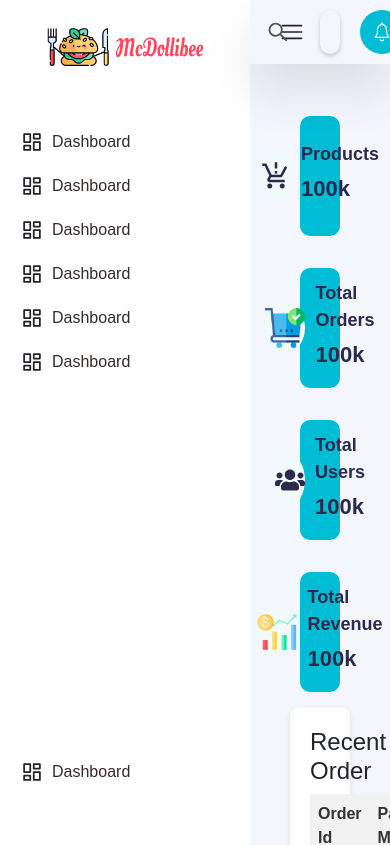
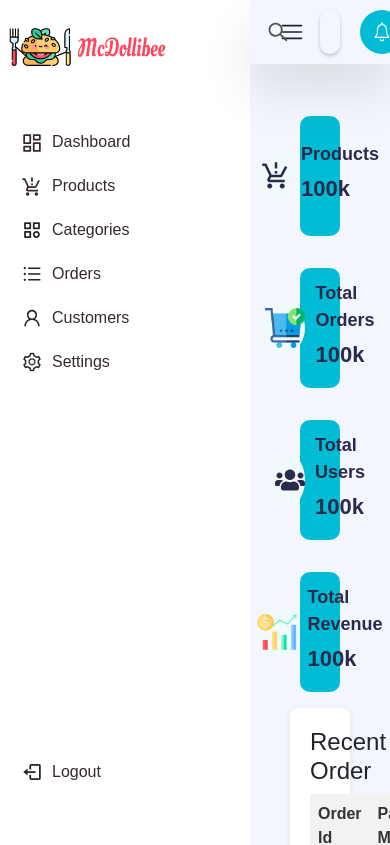
Before and after one commit to JMarkDev/Food_Ordering_Mcdollibee, a React (Vite) app in the folder Food-Ordering-Dashboard1/: page /dashboard in a window 390 px wide. Shown: the top 845 px of the page. Built offline with nearby package versions, Linux system fonts and the light colour scheme; a web font is replaced by a local one.

Commit message:
responsive dashboard

```diff
--- a/Food-Ordering-Dashboard1/src/App.css
+++ b/Food-Ordering-Dashboard1/src/App.css
@@ -12,6 +12,10 @@ li{
   list-style: none;
 }
 
+.hide-sidebar .show_links{
+  display: none;
+}
+
   .content {
     /* height: 100%; */
     background-color: #f3f6fc;
@@ -19,7 +23,10 @@ li{
     right: 0;
     padding-top: 100px;
     width: calc(100% - 250px);
+  }
 
+  .content1{
+    width: calc(100% - 70px);
   }
 
   .dashboard-table {
--- a/Food-Ordering-Dashboard1/src/App.jsx
+++ b/Food-Ordering-Dashboard1/src/App.jsx
@@ -15,20 +15,21 @@ function App() {
 
   const handleSidebarToggle = () => {
     setShowSidebar(!showSidebar);
-    console.log('hahaha')
+    document.body.classList.toggle("hide-sidebar")
   }
+
   return (
     <div className='app'>
       <Navbar showSidebar={showSidebar} handleSidebarToggle={handleSidebarToggle} />
       <Sidebar showSidebar={showSidebar} />
-        <div className="content">
+        <div className={`content ${showSidebar ? 'content1' : ''}`}>
         <Routes >
           <Route path='/' element={<Navigate to='/dashboard'/>} />
           <Route path='/dashboard' element={<Dashboard />}/>
           <Route path='/products' element={<Products />}/>
           <Route path='/category' element={<Category />}/>
           <Route path='/orders' element={<Order />}/>
-          <Route path='/users' element={<User />} />
+          <Route path='/costumers' element={<User />} />
           <Route path='/settings' element={<Settings />}/>
         </Routes>
         </div>
--- a/Food-Ordering-Dashboard1/src/components/navbar/Navbar.jsx
+++ b/Food-Ordering-Dashboard1/src/components/navbar/Navbar.jsx
@@ -4,10 +4,10 @@ import {AiOutlineSearch} from "react-icons/ai"
 import {RxHamburgerMenu} from "react-icons/rx"
 import "../../styles/Navbar.css"
 
-function Navbar({handleSidebarToggle}) {
+function Navbar({showSidebar, handleSidebarToggle}) {
 
   return (
-    <div className="nav__dashboard">
+    <div className={`nav__dashboard ${showSidebar ? 'nav__dashboard1' : ""}`}>
     <div className="burger" onClick={handleSidebarToggle}>
       <RxHamburgerMenu className="burger__icon"/>
       {/* <p className="nav__time">Mon 30 June 2023 | 12:00 PM</p> */}
--- a/Food-Ordering-Dashboard1/src/components/sidebar/Sidebar.jsx
+++ b/Food-Ordering-Dashboard1/src/components/sidebar/Sidebar.jsx
@@ -5,62 +5,91 @@ import {BiCategory, BiLogOut} from "react-icons/bi";
 import {MdOutlineProductionQuantityLimits} from "react-icons/md"
 import {LuLayoutDashboard} from "react-icons/lu"
 import logo from "../../assets/images/logo2.png"
+import logo1 from "../../assets/images/logo__icon.png"
 
 function Sidebar({showSidebar}) {
   return (
-    <div className={`sidebar ${showSidebar ? 'hide__sidebar' : ""}`}>
+    <div className={`sidebar ${showSidebar ? "hide__sidebar" : ""}`}>
         <div className="sidebar-context">
-            <img className='logo' src={logo} alt="website logo" />
+        <img className="logo" src={showSidebar ? logo1 : logo} alt="website logo" />
+
         </div>
         <div className="sidebar-links">
-            <ul className='link'>
-                <li className='links'>
-                    <LuLayoutDashboard className={`icons ${showSidebar ? 'icons' : ""}`}/>
-                    <Link to="/dashboard" className={`link ${showSidebar ? 'icons1' : ""}`}>Dashboard</Link>
+                <ul className='show_links'>
+                    <li className="links">
+                        <Link to="/dashboard" className="link">
+                            <LuLayoutDashboard  className='icons'/>
+                            Dashboard
+                        </Link>
+                    </li>
+                    <li className="links">
+                        <Link to="/products" className="link">
+                            <MdOutlineProductionQuantityLimits className='icons'/>
+                            Products
+                        </Link>
+                    </li>
+                    <li className="links">
+                        <BiCategory className='icons'/>
+                        <Link to="/category" className="link">Categories</Link>
+                    </li>
+                    <li className="links">
+                        <AiOutlineUnorderedList className='icons'/>
+                        <Link to="/orders" className="link">Orders</Link>
+                    </li>
+                    <li className="links">
+                        <AiOutlineUser className='icons'/>
+                        <Link to="/costumers" className="link">Customers</Link>
+                    </li>
+                    <li className="links">
+                        <AiOutlineSetting className='icons'/>
+                        <Link to="/settings" className="link">Settings</Link>
+                    </li>
+                    <li className="links">
+                        <BiLogOut className='icons'/>
+                        <Link to="/logout" className="link">Logout</Link>
+                    </li>
+                </ul>
+
+        {showSidebar &&
+            <ul className='hide_links'>
+                <li className="links">
+                    <Link to="/dashboard" className="link">
+                        <LuLayoutDashboard className="icons"/>
+                    </Link>
                 </li>
-                <li className='links'>
-                    <LuLayoutDashboard className={`icons ${showSidebar ? 'icons' : ""}`}/>
-                    <Link to="/dashboard" className={`link ${showSidebar ? 'icons1' : ""}`}>Dashboard</Link>
+                <li className="links">
+                    <Link to="/products" className="link">
+                        <MdOutlineProductionQuantityLimits className='icons'/>
+                    </Link>
                 </li>
-                <li className='links'>
-                    <LuLayoutDashboard className={`icons ${showSidebar ? 'icons' : ""}`}/>
-                    <Link to="/dashboard" className={`link ${showSidebar ? 'icons1' : ""}`}>Dashboard</Link>
+                <li className="links">
+                    <Link to="/category" className="link">
+                        <BiCategory className='icons'/>
+                    </Link>
                 </li>
-                <li className='links'>
-                    <LuLayoutDashboard className={`icons ${showSidebar ? 'icons' : ""}`}/>
-                    <Link to="/dashboard" className={`link ${showSidebar ? 'icons1' : ""}`}>Dashboard</Link>
+                <li className="links">
+                    <Link to="/orders" className="link">
+                        <AiOutlineUnorderedList className='icons'/>
+                    </Link>
                 </li>
-                <li className='links'>
-                    <LuLayoutDashboard className={`icons ${showSidebar ? 'icons' : ""}`}/>
-                    <Link to="/dashboard" className={`link ${showSidebar ? 'icons1' : ""}`}>Dashboard</Link>
+                <li className="links">
+                    <Link to="/costumers" className="link">
+                        <AiOutlineUser className='icons'/>
+                    </Link>
                 </li>
-                <li className='links'>
-                    <LuLayoutDashboard className={`icons ${showSidebar ? 'icons' : ""}`}/>
-                    <Link to="/dashboard" className={`link ${showSidebar ? 'icons1' : ""}`}>Dashboard</Link>
+                <li className="links">
+                    <Link to="/settings" className="link">
+                            <AiOutlineSetting className='icons'/>
+                    </Link>
                 </li>
-                <li className='links'>
-                    <LuLayoutDashboard className={`icons ${showSidebar ? 'icons' : ""}`}/>
-                    <Link to="/dashboard" className={`link ${showSidebar ? 'icons1' : ""}`}>Dashboard</Link>
+                <li className="links">
+                    <Link to="/logout" className="link">
+                        <BiLogOut className='icons'/>
+                    </Link>
                 </li>
-                {/* <li className='links'>
-                    <Link to="/products"><MdOutlineProductionQuantityLimits className='icons'/>Products</Link>
-                </li>
-                <li className='links'>
-                    <Link to="/category"><BiCategory className='icons'/>Categories</Link>
-                </li>
-                <li className='links'>
-                    <Link to="/orders"><AiOutlineUnorderedList className='icons'/>Orders</Link>
-                </li>
-                <li className='links'>
-                    <Link to="/users"><AiOutlineUser className='icons'/>Customers</Link>
-                </li>
-                <li className='links'>
-                    <Link to="/settings"><AiOutlineSetting className='icons'/>Settings</Link>
-                </li>
-                <li className='links'>
-                    <Link to="/logout"><BiLogOut className='icons'/>Logout</Link>
-                </li> */}
+
             </ul>
+        }
         </div>
     </div>
   );
--- a/Food-Ordering-Dashboard1/src/styles/Navbar.css
+++ b/Food-Ordering-Dashboard1/src/styles/Navbar.css
@@ -10,6 +10,10 @@
     background-color: #f3f6fc;
     box-shadow: 0 26px 50px 0px rgba(0,0,0,0.1);
     z-index: 10; /* Ensures the fixed div appears above other elements */
+  }
+
+  .nav__dashboard1{
+    width: calc(100% - 70px);
   }
 
   .burger__icon{
--- a/Food-Ordering-Dashboard1/src/styles/Sidebar.css
+++ b/Food-Ordering-Dashboard1/src/styles/Sidebar.css
@@ -7,30 +7,34 @@ body{
 }
 
 .hide__sidebar{
-  background-color: red !important;
-  width: 80px !important;
+  width: 70px !important;
 }
 
-.icons1{
+.link1{
   display: none;
+  background-color: white !important;
 }
+
 
 ul li:last-child {
     position: absolute;
     bottom: 50px;
-    width: 230px;
+    width: calc(100% - 20px);
 }
 
 .sidebar-context{
   display: flex;
-  justify-content: center;
+  /* justify-content: center; */
   align-items: center;
   padding: 20px 0 28px 0;
 }
 
 .logo{
   /* width: 120px; */
+  /* margin-right: 50px; */
   border-radius: 10px;
+  /* position: absolute;
+  left: 0; */
 }
 
 .sidebar{
@@ -56,11 +60,17 @@ ul li:last-child {
 
 .links {
     display: flex;
+    /* justify-content: center; */
     align-items: center;
     margin-right: 10px;
     margin-left: -20px;
     padding: 10px;
     border-radius: 50px;
+  }
+
+  .links1{
+    display: flex;
+    justify-content: center;
   }
 
   .links:hover {
@@ -71,13 +81,6 @@ ul li:last-child {
     color: #fff;
   }
 
-  .icons {
-    font-size: 20px;
-    margin-right: 10px;
-    transform: scale(1.05);
-    vertical-align: middle;
-  }
-
   a {
     color: rgb(54, 42, 42);
     text-decoration: none;
```
Also changed, not shown: Food-Ordering-Dashboard1/src/assets/images/logo__icon.png (added).
